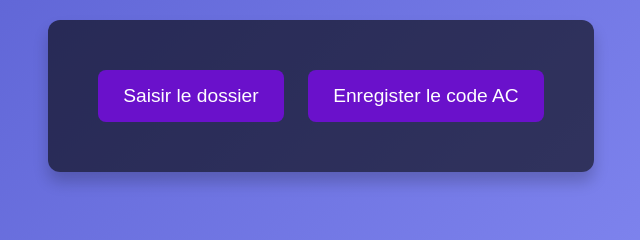
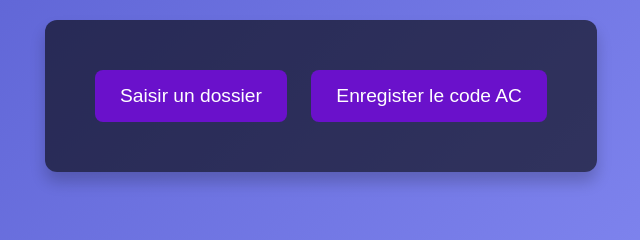
Before and after one commit to drcbacsheet/landing-page, a plain HTML site: page index.html in a window 1280 px wide. Shown: the part 304-544 px from the top of the page, 319-959 px from the left. Drawn offline with Linux system fonts and the light colour scheme.

Commit message:
index.html

```diff
--- a/index.html
+++ b/index.html
@@ -48,7 +48,7 @@
 </head>
 <body>
   <div class="container">
-    <a href="https://script.google.com/macros/s/AKfycbyz0cMkX7na9EB_AmZEGbqjpTTyrHKxxd9nCFrQO4hfy6Tin0T4ZVsVhI9-HJPa01mKdw/exec" class="button">Saisir le dossier</a>
+    <a href="https://script.google.com/macros/s/AKfycbwDhMwCuM6BD1W_IQlSXRIPCQU6f4klRibYS8Ofj9TTJUBsOnaAEHUbIbJrzA4oCeAD-g/exec" class="button">Saisir un dossier</a>
     <a href="https://docs.google.com/forms/d/e/1FAIpQLSeAPh-9Uuj3pgVK8ov6os4ocLDgMaky5SeRxjOtZkwglKgaZQ/viewform" class="button">Enregister le code AC</a>
   </div>
 </body>
```
